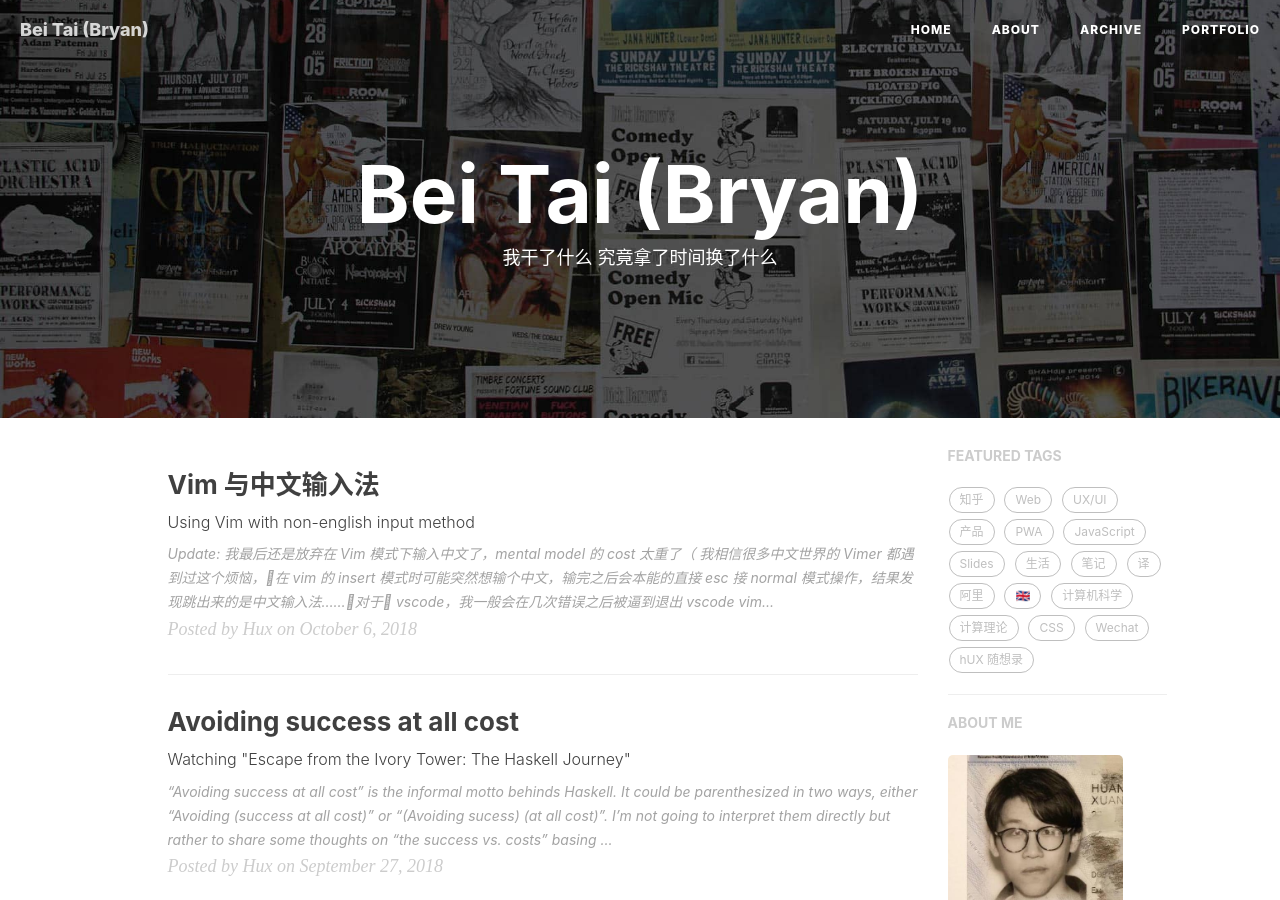
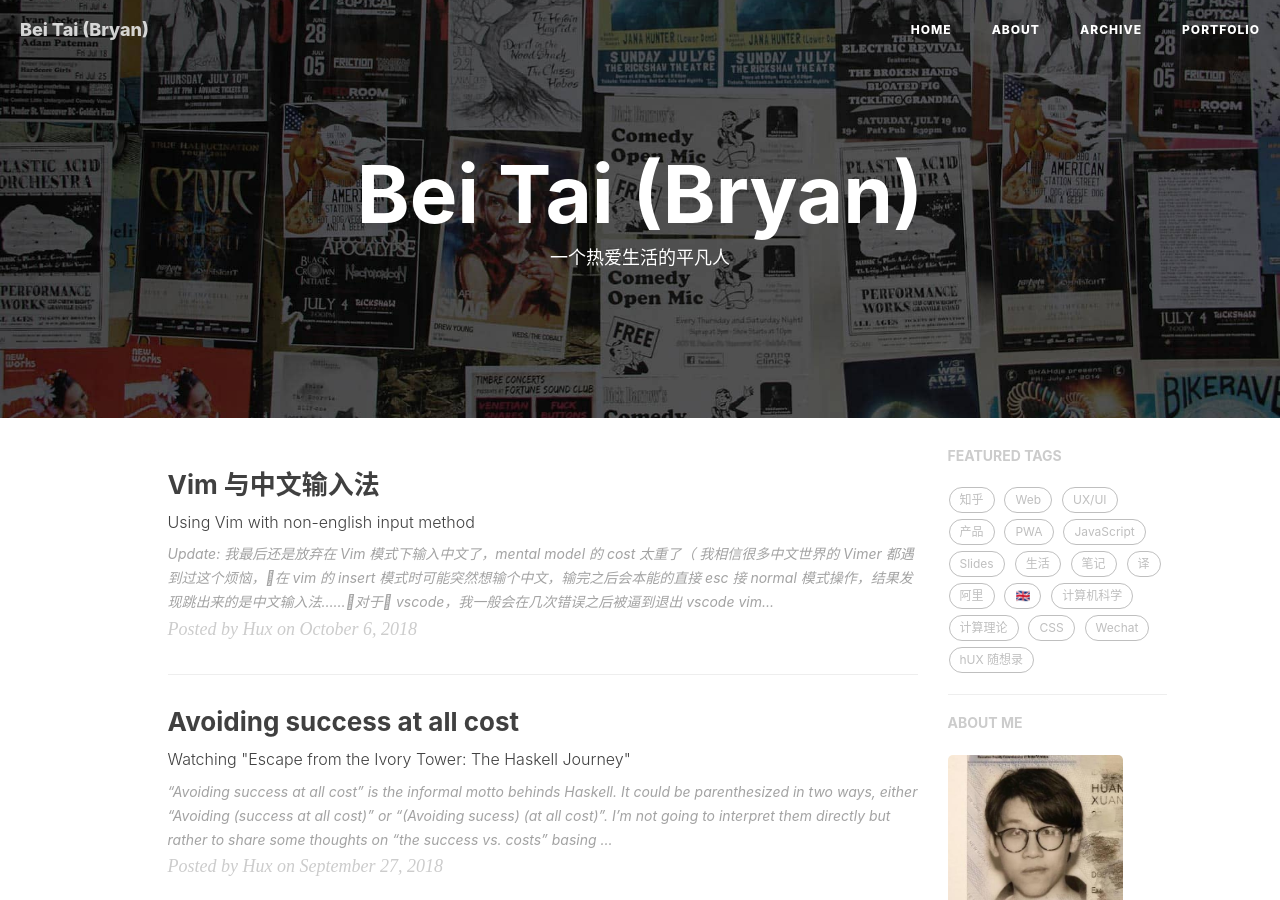
Before and after one commit to bryantaibei/bryantaibei.github.io, a Jekyll site: the page built from index.html, in a window 1280 px wide and 900 px high. Built offline with Jekyll 4.4.1, drawn with Linux system fonts in a browser that asks for light colours; nearby versions of some CDN libraries; the list of posts is cut into pages by our own code; comment, search, counter and statistics services are not loaded.

Commit message:
Update index.html

```diff
--- a/index.html
+++ b/index.html
@@ -1,6 +1,6 @@
 ---
 layout: page
-description: "我干了什么 究竟拿了时间换了什么"
+description: "一个热爱生活的平凡人"
 ---
 
 {% for post in paginator.posts %}
```
